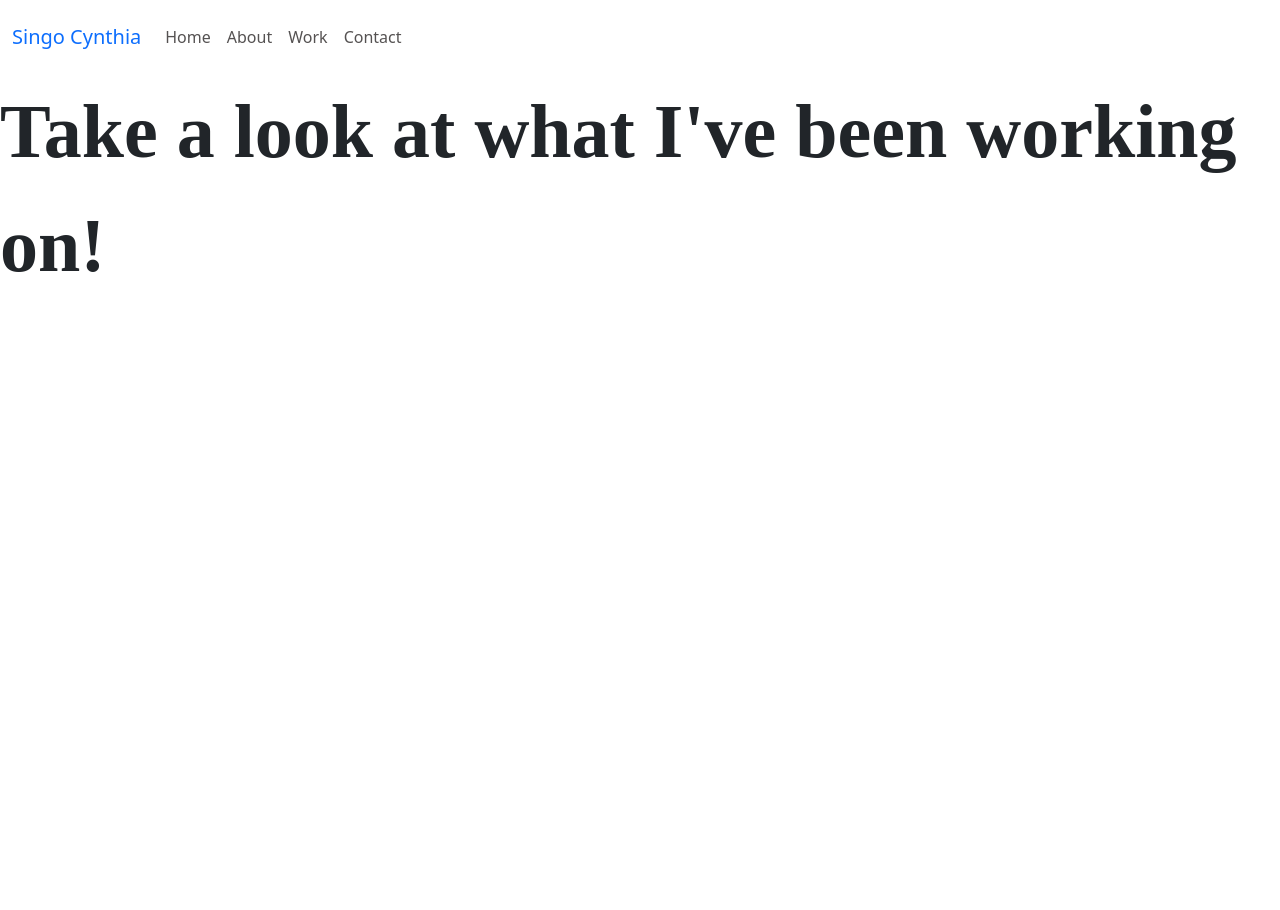
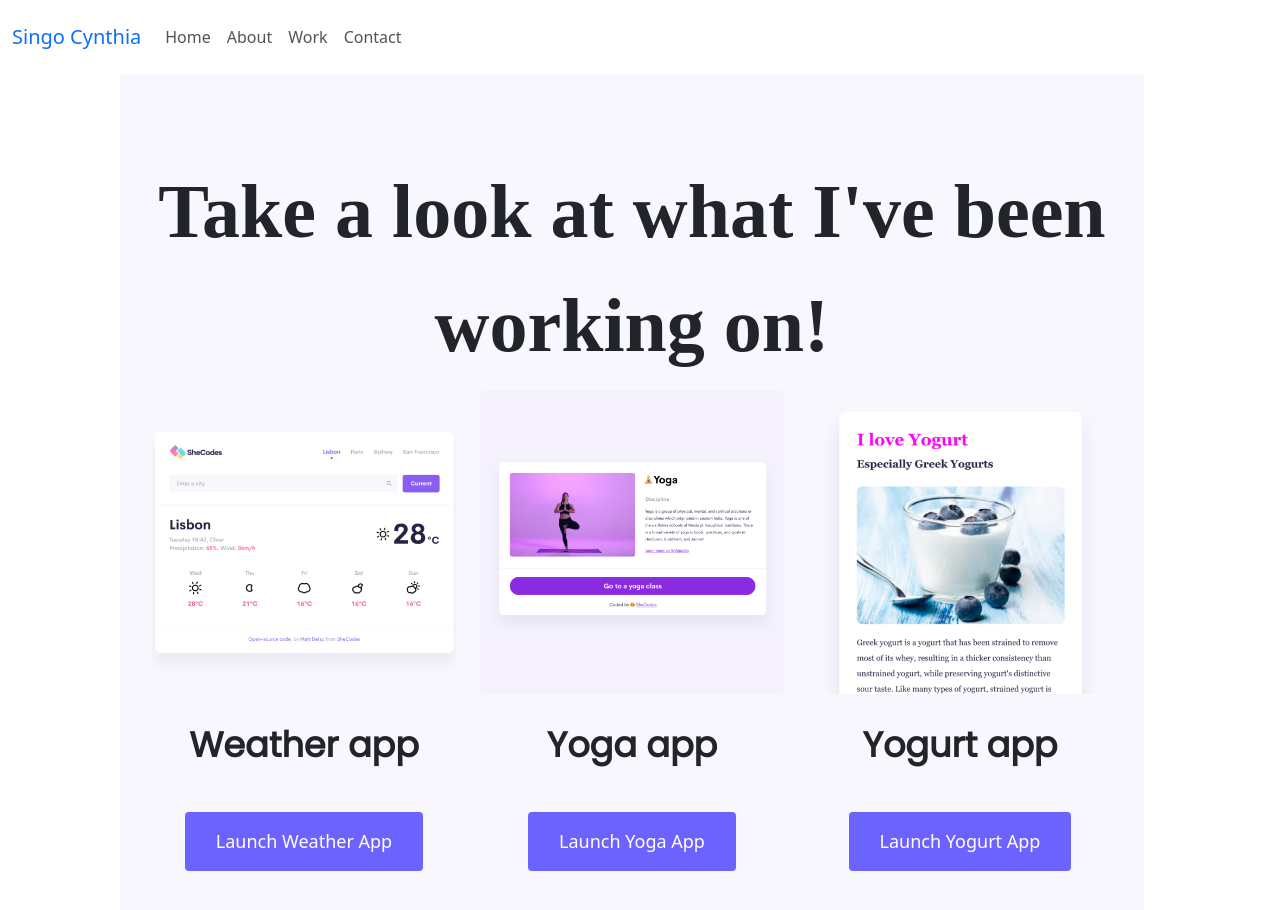
Before and after one commit to cym561/portfolio-project, a plain HTML site: page work.html in a window 1280 px wide. Before the commit the page ends 800 px from the top, so only its background shows below. Drawn offline with nearby package versions, Linux system fonts and the light colour scheme; a web font is replaced by a local one.

Commit message:
added my work content

```diff
--- a/style.css
+++ b/style.css
@@ -28,6 +28,13 @@ p{
     font-size: 16px;
 
 
+}
+.work-content{
+    max-width: 80%;
+    text-align: center;
+    padding: 80px 20px;
+    background: var(--secondary-color);
+    margin-left: 120px;
 }
 .me{
     max-width: 60%;
--- a/work.html
+++ b/work.html
@@ -35,10 +35,10 @@
               <a class="nav-link "  title="home" aria-current="page" href="/">Home</a>
             </li>
             <li class="nav-item">
-              <a class="nav-link active"  title="about singo cynthia" href="about.html">About</a>
+              <a class="nav-link "  title="about singo cynthia" href="about.html">About</a>
             </li>
             <li class="nav-item">
-              <a class="nav-link"  title="singo cynthia's work" href="work.html">Work</a>
+              <a class="nav-link active"  title="singo cynthia's work" href="work.html">Work</a>
             </li>
             <li class="nav-item">
               <a class="nav-link"  title=" contact singo cynthia" href="#" >Contact</a>
@@ -47,7 +47,28 @@
         </div>
       </div>
     </nav>
-  <h1>Take a look at what I've been working on!
-</h1>
+    <div class="work-content">
+  <h1>Take a look at what I've been working on!</h1>
+<div class="container text-center">
+    <div class="row">
+      <div class="col-md-4">
+
+        <img src="weather.png" class="img-fluid rounded " />
+        <h2 class="mb-3">Weather app</h2>
+        <a href="#" class="btn btn-branding" title="Launch Weather-app">Launch Weather App</a>
+      </div>
+      <div class="col-md-4">
+        <img src="yoga.png" class="img-fluid rounded " />
+        <h2 class="mb-3">Yoga app</h2>
+        <a href="#" class="btn btn-branding" title="Launch Yoga-app">Launch Yoga App</a>
+      </div>
+      <div class="col-md-4">
+        <img src="yogurt.png" class="img-fluid rounded " />
+        <h2 class="mb-3">Yogurt app</h2>
+        <a href="#" class="btn btn-branding" title="Launch Yogurt-app">Launch Yogurt App</a>
+      </div>
+      </div>
+  </div>
+</div>
 </body>
 </html>
```
Also changed, not shown: index.html (+1 -1 lines).
